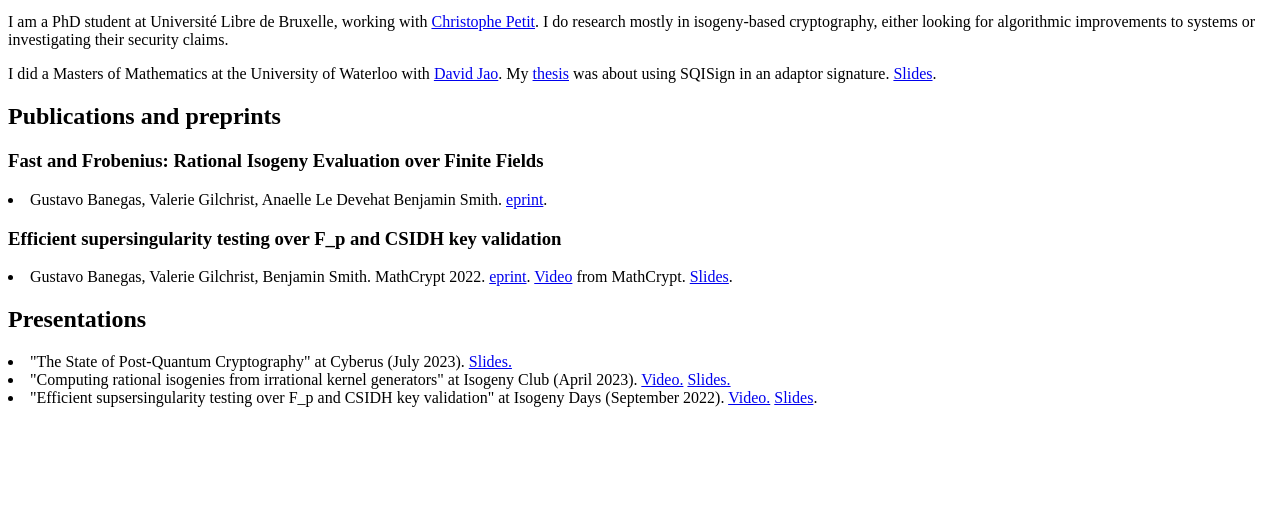
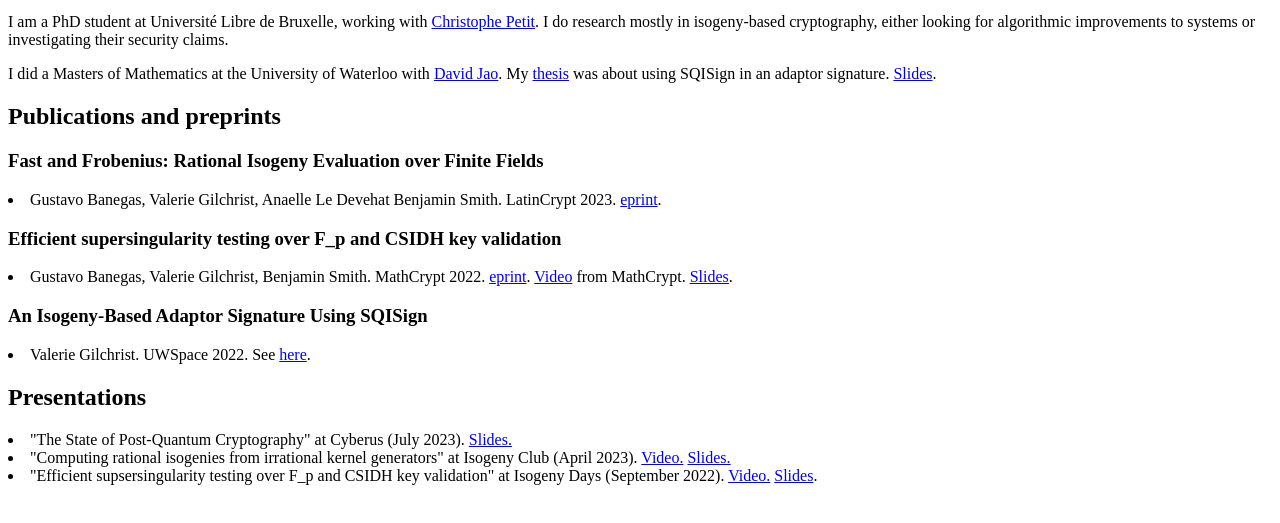
Before and after one commit to vgilchri/vgilchri.github.io, a plain HTML site: page index.html in a window 1280 px wide. Shown: the part 87-610 px from the top of the page. Drawn offline with Linux system fonts and the light colour scheme.

Commit message:
Update index.html

```diff
--- a/index.html
+++ b/index.html
@@ -35,6 +35,7 @@ was about using SQISign in an adaptor signature.
 <h3><a name="frob" id="frob">Fast and Frobenius: Rational Isogeny Evaluation over Finite Fields</a></h3>
 <div>
 <li> Gustavo Banegas, Valerie Gilchrist, Anaelle Le Devehat Benjamin Smith.
+LatinCrypt 2023.
 <a href= "https://eprint.iacr.org/2023/995">eprint</a>.
 
 <h3><a name="validation" id="validation">Efficient supersingularity testing over F_p and CSIDH key validation</a></h3>
@@ -44,6 +45,12 @@ MathCrypt 2022.
 <a href= "https://eprint.iacr.org/2022/880">eprint</a>.
 <a href= "https://www.youtube.com/watch?v=kIxSXzPYBw0">Video</a> from MathCrypt.
 <a href="https://vgilchri.github.io/Summer_2022%20(11).pdf" target="_blank">Slides</a>.
+
+<h3><a name="thesis" id="thesis">An Isogeny-Based Adaptor Signature Using SQISign</a></h3>
+<div>
+<li> Valerie Gilchrist.
+UWSpace 2022.
+See <a href= "https://uwspace.uwaterloo.ca/handle/10012/18157">here</a>.
 
 <h2><a name="presentations" id="presentations">Presentations</a></h2>
 	<li> "The State of Post-Quantum Cryptography" at Cyberus (July 2023).
```
